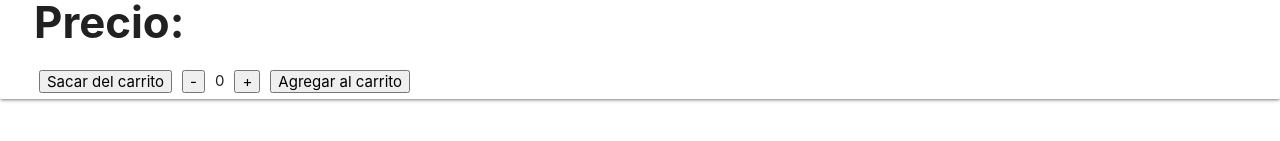
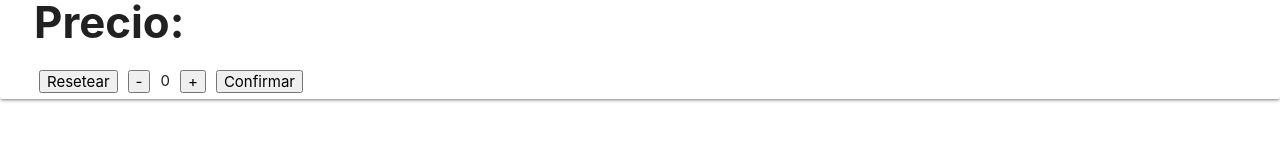
Before and after one commit to marcelomastroianni/curso-programacion-reactjs-coderhouse, a React (Create React App) app in the folder EntregaFinalMastroianni/: page /item/1 in a window 1280 px wide. Shown: the part 515-656 px from the top of the page. Built offline with nearby package versions, Linux system fonts and the light colour scheme; no server answers.

Commit message:
Entrega final

```diff
--- a/EntregaFinalMastroianni/src/components/ItemCount.js
+++ b/EntregaFinalMastroianni/src/components/ItemCount.js
@@ -32,11 +32,11 @@ const ItemCount = ({stock ,initial_count, onAdd , onRemove}) => {
     return (
         <div className="itemCount">
 
-            <button style={{float:"left", margin:"5px"}} onClick={handleReset}>Sacar del carrito</button>
+            <button style={{float:"left", margin:"5px"}} onClick={handleReset}>Resetear</button>
             <button style={{float:"left", margin:"5px"}} onClick={handleSubstract}>-</button>
             <p style={{float:"left", margin:"5px"}}>{count}</p>
             <button style={{float:"left", margin:"5px"}} onClick={handleAdd}>+</button>
-            <button style={{float:"left", margin:"5px"}} onClick={() => onAdd(count)}>Agregar al carrito</button>
+            <button style={{float:"left", margin:"5px"}} onClick={() => onAdd(count)}>Confirmar</button>
         </div>
     );
 }
```
